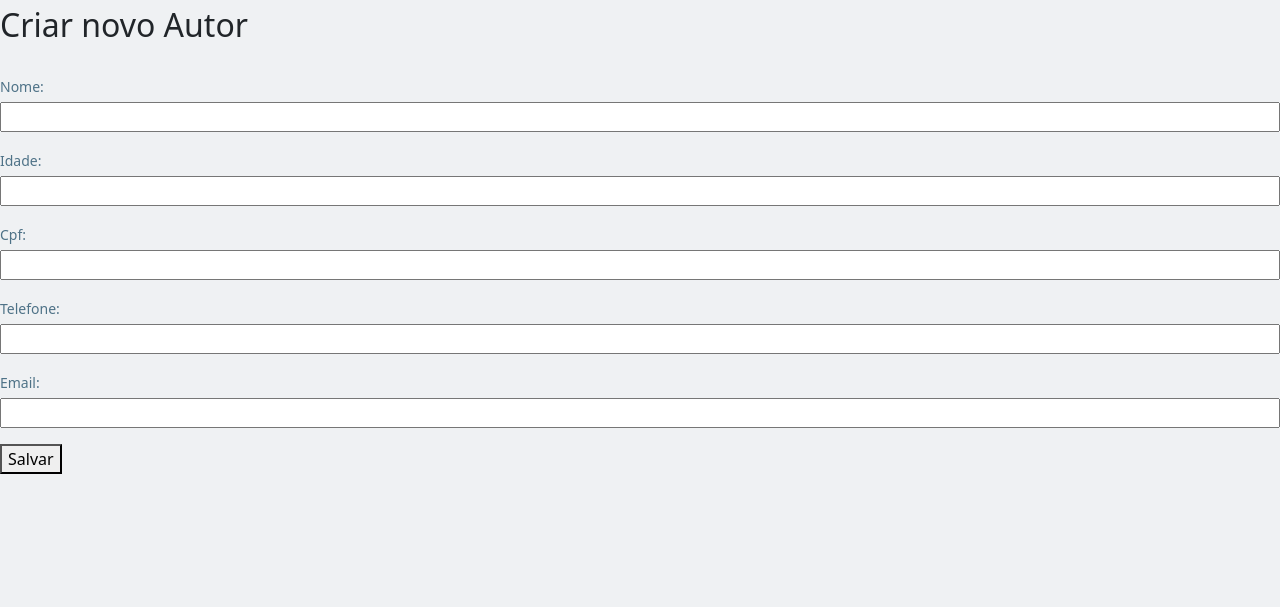
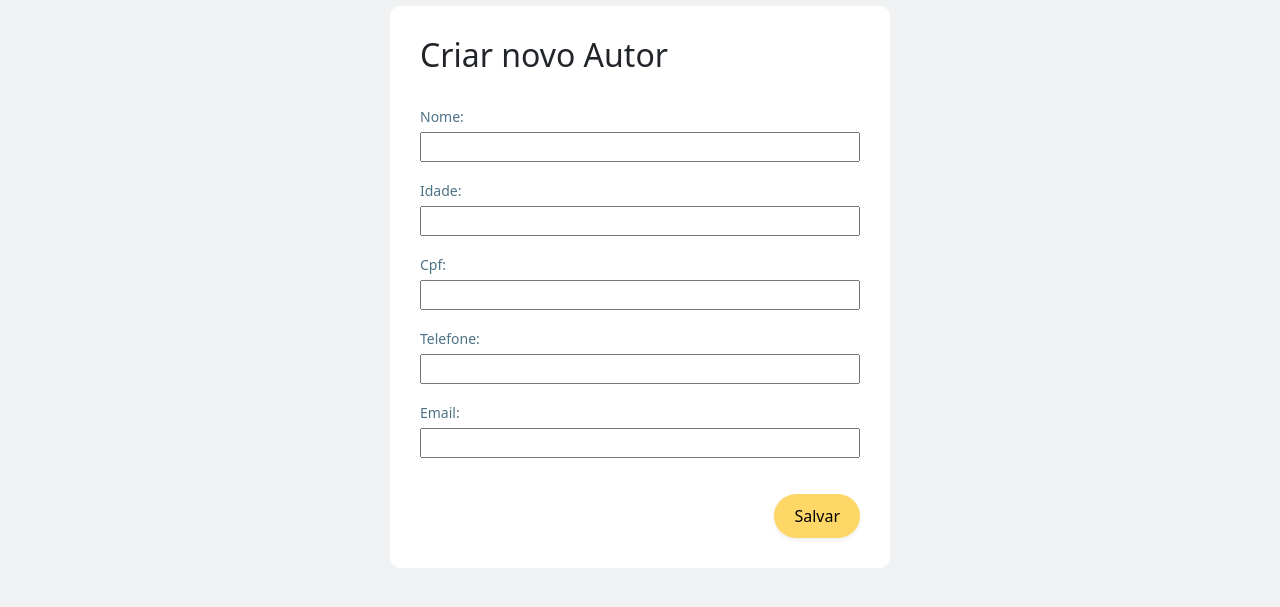
Before and after one commit to babivduarte/NTDW, a Django app: page /teste/novoAutor/ in a window 1280 px wide. Shown: the part 64-671 px from the top of the page. Run offline with Django 4.2, Linux system fonts and the light colour scheme; some libraries are stand-ins or nearby versions.

Commit message:
CRUD Autor created

```diff
--- a/mysite/teste/templates/Autor/alterar_autor.html
+++ b/mysite/teste/templates/Autor/alterar_autor.html
@@ -1,5 +1,5 @@
 {% extends "template.html" %}
-{% block title %}<title>Novo Autor</title>{% endblock %}
+{% block title %}<title>Alterar Autor</title>{% endblock %}
 {% block content %}
     <div>
         <h2>Criar novo Autor</h2>
--- a/mysite/teste/templates/Autor/list_autores.html
+++ b/mysite/teste/templates/Autor/list_autores.html
@@ -6,7 +6,6 @@
     <div class="d-flex flex-row-reverse">
         <a href="{% url 'novoAutor' %}" class="button-style shadow-sm">Criar Autor</a>
     </div>
-
     <div class="container-white">
         <table class="table">
             <thead>
--- a/mysite/teste/templates/Autor/novo_autor.html
+++ b/mysite/teste/templates/Autor/novo_autor.html
@@ -1,12 +1,14 @@
 {% extends "template.html" %}
 {% block title %}<title>Novo Autor</title>{% endblock %}
 {% block content %}
-    <div>
+<div class="d-flex justify-content-center">
+    <div class="forms">
         <h2>Criar novo Autor</h2>
         <form method="POST">
             {% csrf_token %}
             {{ form.as_p }}
-            <button type="submit">Salvar</button>
+            <button class="button-style shadow-sm" type="submit">Salvar</button>
         </form>
     </div>
+</div>
 {% endblock %}
```
Also changed, not shown: mysite/mysite/settings.py (+1 -6 lines).
